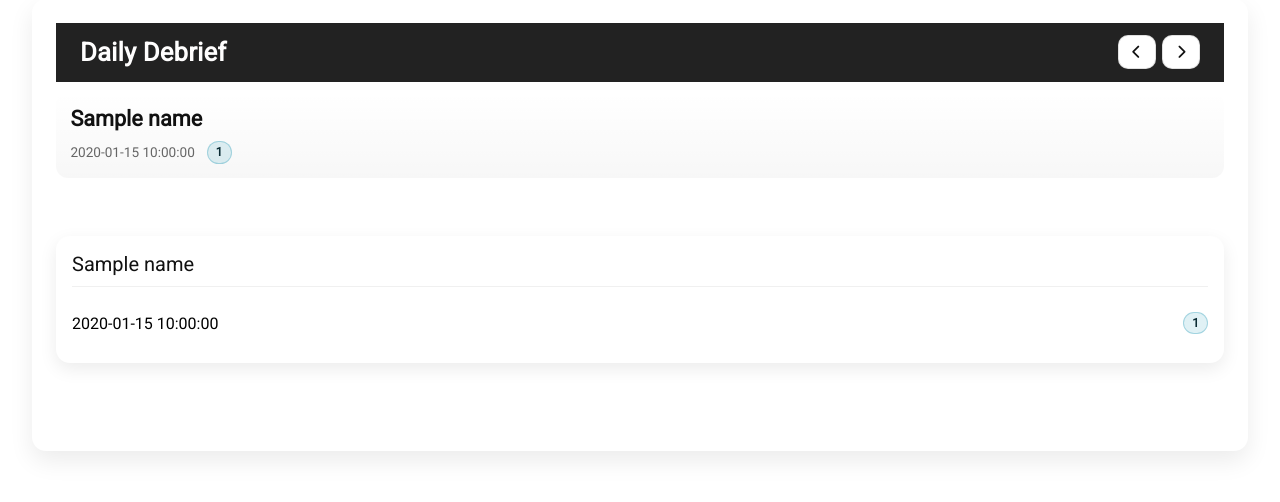
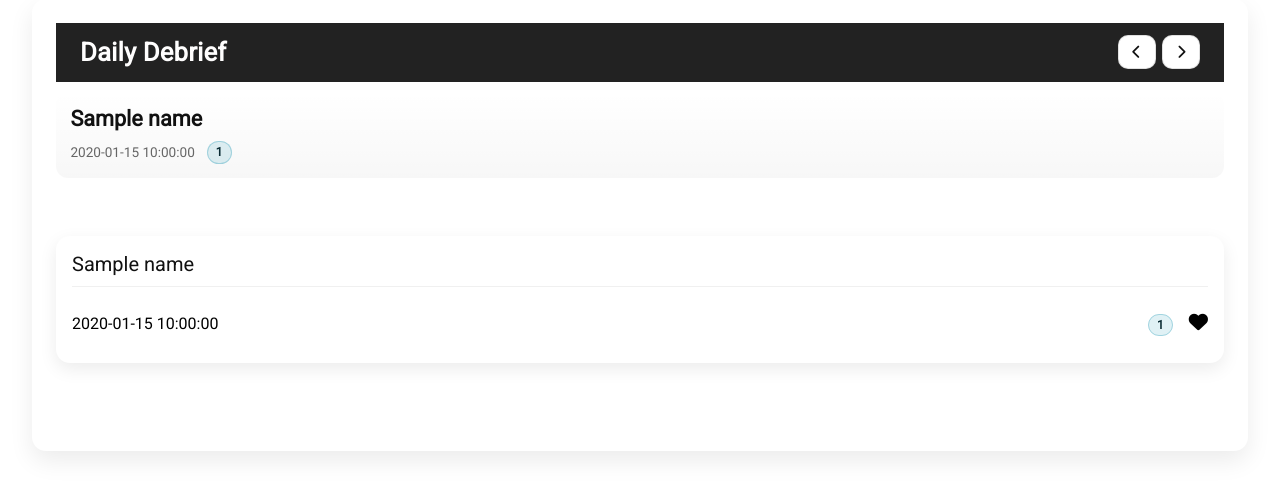
Before and after one commit to yorozc/News-Aggregator, a Flask app: template website/templates/index.html in a window 1280 px wide. Shown: the part 111-613 px from the top of the page. Run offline with Flask 3, Linux system fonts and the light colour scheme; the template is opened without the code that fills it: most values are stand-ins (such as "Sample title", 1, 10 or a date in 2020).

Commit message:
added heart button

```diff
--- a/website/static/styles.css
+++ b/website/static/styles.css
@@ -559,7 +559,7 @@ input[type=submit] {
 }
 .dropdown .content {
   display: none;
-  right: 23px;
+  right: 24px;
   position: absolute;
   background-color: #24252a;
   min-width: 100px;
@@ -567,4 +567,16 @@ input[type=submit] {
 }
 .dropdown .content.active {
   display: block;
+}
+
+.right-side-meta .source-badge {
+  margin-right: 12px;
+}
+.right-side-meta .fa-heart {
+  font-size: 1.2rem;
+  transition: transform 0.2s ease-in-out;
+}
+.right-side-meta .fa-heart:hover {
+  color: red;
+  transform: scale(1.15);
 }/*# sourceMappingURL=styles.css.map */
--- a/website/static/styles.scss
+++ b/website/static/styles.scss
@@ -582,7 +582,7 @@ input[type=submit]{
 
     & .content{
         display: none;
-        right: 23px;
+        right: 24px;
         position: absolute;
         background-color: $bg_color;
         min-width: 100px;
@@ -593,3 +593,20 @@ input[type=submit]{
         display: block;
     }
 }
+
+.right-side-meta{
+
+    & .source-badge{
+        margin-right: 12px;
+    }
+
+    & .fa-heart{
+        font-size: 1.2rem;
+        transition: transform 0.2s ease-in-out;
+
+        &:hover{
+            color: red;
+            transform: scale(1.15);
+        }
+    }
+}
--- a/website/templates/index.html
+++ b/website/templates/index.html
@@ -44,7 +44,11 @@
                 </h2>
                 <div class="article-meta">
                     <p>{{ article[1].published }}</p>
-                    <span class="source-badge">{{ article[0] }}</span>
+                    <div class="right-side-meta">
+                        <span class="source-badge">{{ article[0] }}</span>
+                        <i class="fas fa-heart"></i>
+                    </div>
+
                 </div>
 
             </article>
```
Also changed, not shown: website/templates/saved_articles.html (added, +9 -0 lines), 1 other file.
